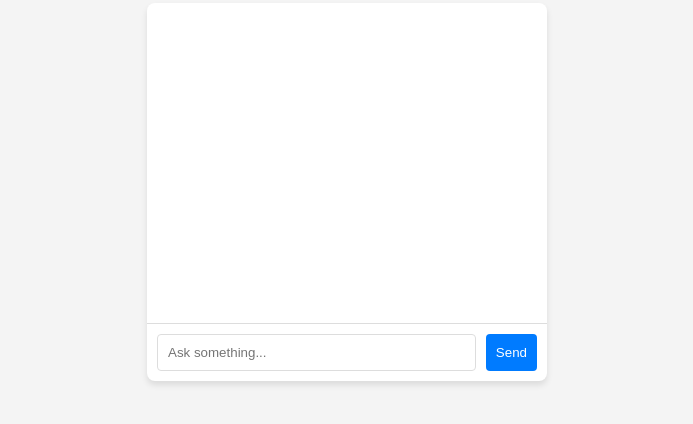
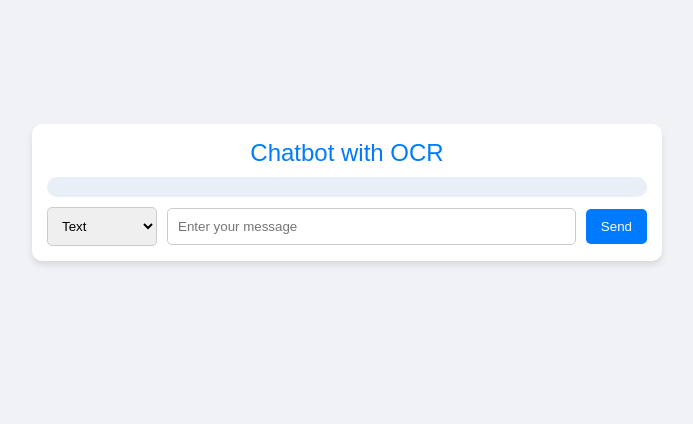
Before and after one commit to HRSPROJECT/chatbot, a plain HTML site: page index.html in a window 1280 px wide. Shown: the part 208-632 px from the top of the page, without its empty margins (293-986 px from the left). Drawn offline with Linux system fonts and the light colour scheme.

Commit message:
Update index.html

```diff
--- a/index.html
+++ b/index.html
@@ -1,10 +1,9 @@
-
 <!DOCTYPE html>
 <html lang="en">
 <head>
     <meta charset="UTF-8">
     <meta name="viewport" content="width=device-width, initial-scale=1.0">
-    <title>AI Chatbot</title>
+    <title>Dynamic Chatbot with OCR</title>
     <style>
         body {
             font-family: Arial, sans-serif;
@@ -12,126 +11,179 @@
             justify-content: center;
             align-items: center;
             height: 100vh;
-            background-color: #f4f4f4;
+            background-color: #f0f2f5;
             margin: 0;
         }
-        #chat-container {
-            width: 400px;
+        .container {
             background: white;
+            padding: 15px;
+            border-radius: 10px;
             box-shadow: 0 4px 6px rgba(0, 0, 0, 0.1);
+            width: 100%;
+            max-width: 600px;
+            display: flex;
+            flex-direction: column;
+            justify-content: space-between;
+        }
+        .chat-header {
+            font-size: 1.5em;
+            margin-bottom: 10px;
+            text-align: center;
+            color: #007bff;
+        }
+        .chat-body {
+            flex-grow: 1;
+            overflow-y: auto;
+            margin-bottom: 10px;
+            padding: 10px;
+            background: #e9eff6;
+            border-radius: 10px;
+        }
+        .chat-message {
+            padding: 10px;
             border-radius: 8px;
-            overflow: hidden;
+            margin: 5px 0;
+            max-width: 80%;
+            word-wrap: break-word;
+            position: relative;
+            animation: fadeIn 0.3s ease-in;
+
         }
-        #chat {
-            height: 300px;
-            overflow-y: auto;
+        .chat-message.user {
+            background-color: #d1ffd1;
+            align-self: flex-end;
+        }
+        .chat-message.bot {
+            background-color: #d1e0ff;
+            align-self: flex-start;
+        }
+        @keyframes fadeIn {
+            from { opacity: 0; transform: translateY(10px); }
+            to { opacity: 1; transform: translateY(0); }
+        }
+        .chat-input {
+            display: flex;
+            align-items: center;
+            justify-content: space-between;
+        }
+        .chat-input input[type="text"] {
             padding: 10px;
+            border: 1px solid #ccc;
+            border-radius: 5px;
+            flex-grow: 1;
+            margin-right: 10px;
         }
-        .message {
-            margin: 10px 0;
+        .chat-input input[type="url"] {
+            padding: 10px;
+            border: 1px solid #ccc;
+            border-radius: 5px;
+            flex-grow: 1;
+            margin-right: 10px;
         }
-        .user {
-            text-align: right;
-        }
-        .bot {
-            text-align: left;
-        }
-        #input-area {
-            display: flex;
-            padding: 10px;
-            border-top: 1px solid #ddd;
-        }
-        #input-area input {
-            flex: 1;
-            padding: 10px;
-            border: 1px solid #ddd;
-            border-radius: 4px;
-        }
-        #input-area button {
-            margin-left: 10px;
-            padding: 10px;
+        .chat-input button {
+            padding: 10px 15px;
+            border: none;
             background-color: #007bff;
             color: white;
-            border: none;
-            border-radius: 4px;
+            border-radius: 5px;
             cursor: pointer;
+            transition: background-color 0.3s;
+            flex-shrink: 0;
         }
-        #input-area button:hover {
+        .chat-input button:hover {
             background-color: #0056b3;
+        }
+        .chat-input select {
+            padding: 10px;
+            border: 1px solid #ccc;
+            border-radius: 5px;
+            margin-right: 10px;
+            flex-shrink: 0;
         }
     </style>
 </head>
 <body>
-    <div id="chat-container">
-        <div id="chat"></div>
-        <div id="input-area">
-            <input type="text" id="user-input" placeholder="Ask something...">
-            <button onclick="handleUserInput()">Send</button>
+    <div class="container">
+        <div class="chat-header">Chatbot with OCR</div>
+        <div class="chat-body" id="chatBody">
+            <!-- Messages will be appended here dynamically -->
+        </div>
+        <div class="chat-input">
+            <select id="inputType" onchange="changeInputType()">
+                <option value="text">Text</option>
+                <option value="url">Image URL</option>
+            </select>
+            <input type="text" id="userInput" placeholder="Enter your message">
+            <input type="url" id="imageInput" placeholder="Enter image URL" style="display: none;">
+            <button onclick="sendMessage()">Send</button>
         </div>
     </div>
+    <script>
+        let sessionId = null;
 
-    <script>
-        async function queryAI(prompt) {
-            const url = 'https://api.hyperbolic.xyz/v1/chat/completions';
-            try {
-                // Show a loading message
-                displayMessage('Thinking...', 'bot');
+        function changeInputType() {
+            const inputType = document.getElementById('inputType').value;
+            const userInput = document.getElementById('userInput');
+            const imageInput = document.getElementById('imageInput');
 
-                const response = await fetch(url, {
-                    method: 'POST',
-                    headers: {
-                        'Content-Type': 'application/json',
-                        Authorization: 'Bearer eyJhbGciOiJIUzI1NiIsInR5cCI6IkpXVCJ9.eyJzdWIiOiJoYXJzaGVldGd1bmRlY2hhOTg0QGdtYWlsLmNvbSIsImlhdCI6MTczMjQyMDU2OH0.nvFjZsVEC-GuusTOAcBsRnUyTzSvI5qxNYS9_KYBg7s',
-                    },
-                    body: JSON.stringify({
-                        model: 'meta-llama/Llama-3.2-3B-Instruct',
-                        messages: [{ role: 'user', content: prompt }],
-                        max_tokens: 1024,
-                        temperature: 0.7,
-                    }),
-                });
-
-                const data = await response.json();
-                const reply = data.choices[0]?.message?.content || 'No response from AI.';
-                return reply;
-            } catch (error) {
-                console.error('Error querying AI:', error);
-                return 'Error fetching data.';
+            if (inputType === 'text') {
+                userInput.style.display = 'block';
+                imageInput.style.display = 'none';
+            } else {
+                userInput.style.display = 'none';
+                imageInput.style.display = 'block';
             }
         }
 
-        function displayMessage(message, sender) {
-            const chat = document.getElementById('chat');
-            const messageElement = document.createElement('div');
-            messageElement.className = `message ${sender}`;
-            messageElement.innerText = message;
-            chat.appendChild(messageElement);
-            chat.scrollTop = chat.scrollHeight; // Scroll to the latest message
+        async function sendMessage() {
+            const inputType = document.getElementById('inputType').value;
+            const userInput = document.getElementById('userInput').value;
+            const imageInput = document.getElementById('imageInput').value;
+            let message = '';
+
+            if (inputType === 'text' && userInput.trim() !== "") {
+                message = userInput;
+                appendMessage(message, 'user');
+                await fetchMessage({ input: message });
+            } else if (inputType === 'url' && imageInput.trim() !== "") {
+                message = imageInput;
+                appendMessage(message, 'user');
+                await fetchMessage({ imageUrl: message });
+            }
+
+            document.getElementById('userInput').value = '';
+            document.getElementById('imageInput').value = '';
         }
 
-        async function handleUserInput() {
-            const userInput = document.getElementById('user-input').value;
-            if (!userInput.trim()) return;
+        async function fetchMessage(body) {
+            const response = await fetch('http://localhost:3000/gemini', {
+                method: 'POST',
+                headers: {
+                    'Content-Type': 'application/json',
+                    'x-session-id': sessionId
+                },
+                body: JSON.stringify(body)
+            });
 
-            // Display user message
-            displayMessage(userInput, 'user');
-            document.getElementById('user-input').value = '';
+            const data = await response.json();
+            if (response.ok && data.success) {
+                if (!sessionId) {
+                    sessionId = response.headers.get('x-session-id');
+                }
+                appendMessage(data.response, 'bot');
+            } else {
+                console.error("Error:", data.error);
+                appendMessage("Error: " + data.error, 'bot');
+            }
+        }
 
-            // Check if the input is an equation and calculate it
-            if (/^[\d\s+\-*/.()]+$/.test(userInput)) {
-                try {
-                    const result = eval(userInput);
-                    displayMessage(`The result is: ${result}`, 'bot');
-                    return;
-                } catch {
-                    displayMessage("Sorry, I couldn't process the equation.", 'bot');
-                    return;
-                }
-            }
-
-            // Query AI for non-equation inputs
-            const aiResponse = await queryAI(userInput);
-            displayMessage(aiResponse, 'bot');
+        function appendMessage(message, sender) {
+            const chatBody = document.getElementById('chatBody');
+            const newMessage = document.createElement('div');
+            newMessage.classList.add('chat-message', sender);
+            newMessage.innerText = message;
+            chatBody.appendChild(newMessage);
+            chatBody.scrollTop = chatBody.scrollHeight;
         }
     </script>
 </body>
```
